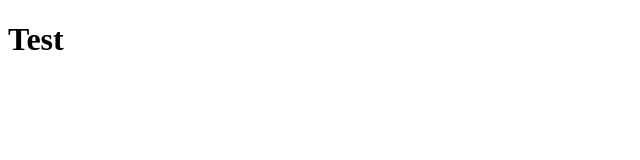
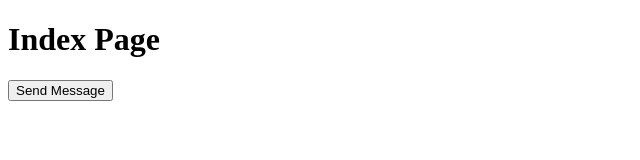
Before and after one commit to fdsea/vds-test, a plain HTML site: page index.html in a window 1280 px wide. Shown: the whole page, without its empty margins (0-640 px from the left). Drawn offline with Linux system fonts and the light colour scheme.

Commit message:
add broadcastChannelCreator

```diff
--- a/index.html
+++ b/index.html
@@ -7,6 +7,8 @@
     <title>Document</title>
 </head>
 <body>
-    <h1>Test</h1>
+    <h1>Index Page</h1>
+    <button class="btn">Send Message</button>
+    <script src="./index.js"></script>
 </body>
 </html>
```
